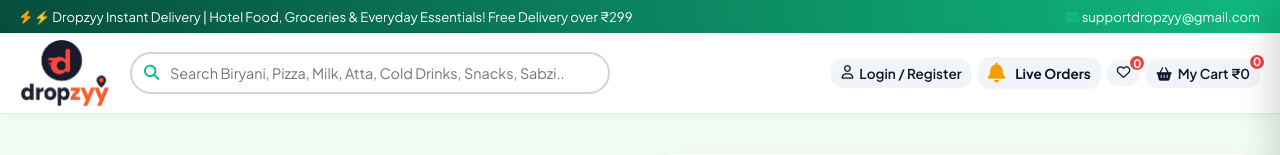
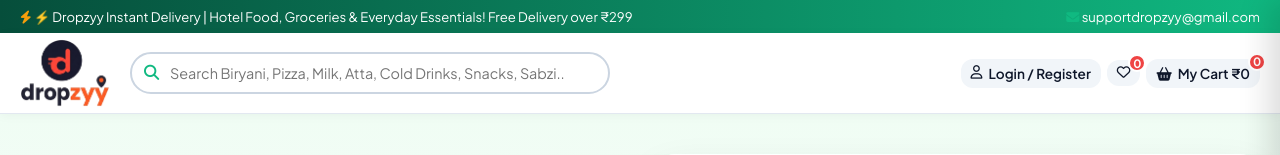
Before and after one commit to supportdropzyy-web/Dropzyy-13, a website: page index.html in a window 1280 px wide. Shown: the top 155 px of the page. Drawn offline with nearby package versions, Linux system fonts and the light colour scheme; no server answers; grey boxes are pictures that could not be loaded.

Commit message:
Update index.html

```diff
--- a/index.html
+++ b/index.html
@@ -72,8 +72,8 @@
                     <span class="hidden-mobile">Track Order</span>
                 </button>
 
-                <!-- Live Orders Notification Bell with Digit Counter Badge -->
-                <button class="action-btn notification-bell-btn" id="headerNotificationBtn" onclick="openLiveNotificationModal()" title="Live Order Notifications" style="position: relative;">
+                <!-- Live Orders Notification Bell with Digit Counter Badge (Admin ONLY) -->
+                <button class="action-btn notification-bell-btn hidden" id="headerNotificationBtn" onclick="openLiveNotificationModal()" title="Live Order Notifications (Admin Only)" style="position: relative;">
                     <div style="position: relative; display: inline-flex; align-items: center;">
                         <i class="fa-solid fa-bell text-warning" style="font-size: 1.25rem;"></i>
                         <span class="badge notification-count-badge hidden" id="liveNotificationBadge" style="position: absolute; top: -8px; right: -10px; background: #EF4444; color: #FFFFFF; font-weight: 800; font-size: 0.72rem; padding: 2px 6px; border-radius: 10px; min-width: 18px; text-align: center; border: 2px solid #FFFFFF;">0</span>
```
